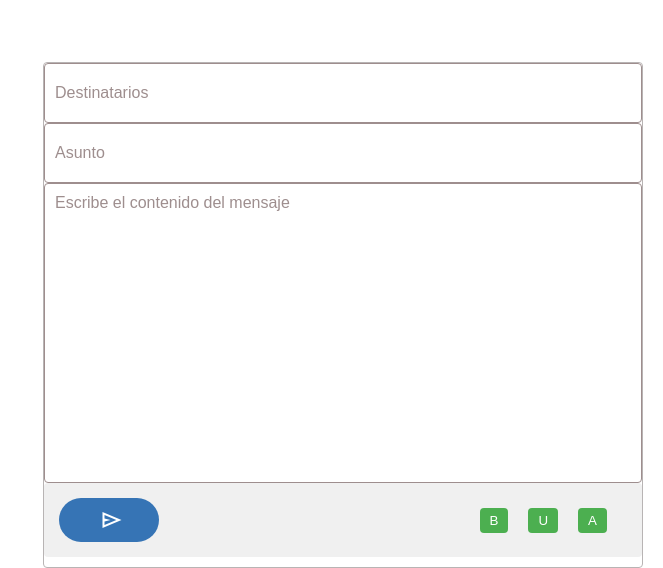
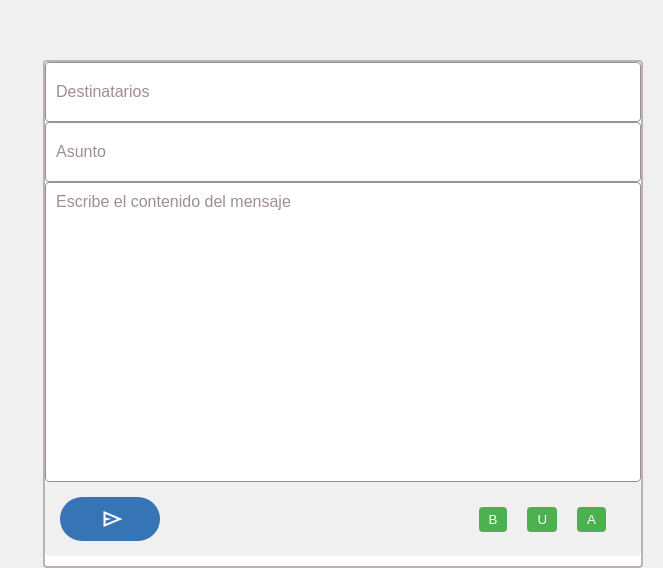
Before and after one commit to SethMillan/mail-web, a plain HTML site: page index.html in a window 1280 px wide. Shown: the part 232-800 px from the top of the page, without its empty margins (617-1280 px from the left). Drawn offline with nearby package versions, Linux system fonts and the light colour scheme.

Commit message:
feat[styles]
nomas le cambie el background

```diff
--- a/assets/styles/style.css
+++ b/assets/styles/style.css
@@ -15,14 +15,16 @@ body {
     margin: 0 auto;
     padding: 20px;
     height: 100%;
+    background-color: #b8b4b430;
 }
 
 .editor-container {
+    background-color: white;
     position: fixed;
     bottom: 0;
     right: 20px;
     width: 600px;
-    border: 1px solid #b8b4b4;
+    border: 2px solid #b8b4b4;
     border-radius: 4px;
     overflow: hidden;
 }
```
